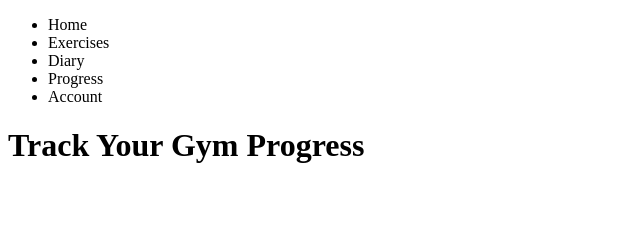
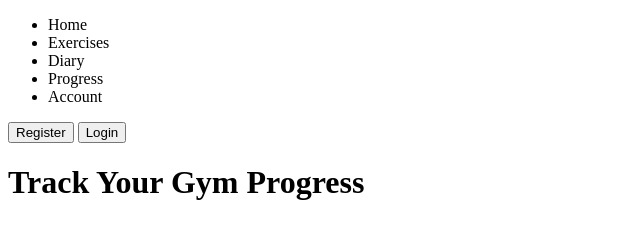
Before and after one commit to IsaiCordero/PWM, a plain HTML site: page HTML/Template/Home.html in a window 1280 px wide. Shown: the whole page, without its empty margins (0-640 px from the left). Drawn offline with Linux system fonts and the light colour scheme.

Commit message:
buttons register and login added

```diff
--- a/HTML/Template/Home.html
+++ b/HTML/Template/Home.html
@@ -14,6 +14,9 @@
             <li>Progress</li>
             <li>Account</li>
             </ul>
+
+            <button>Register</button>
+            <button>Login</button>
             </nav>
         <h1>Track Your Gym Progress</h1>
 
```
